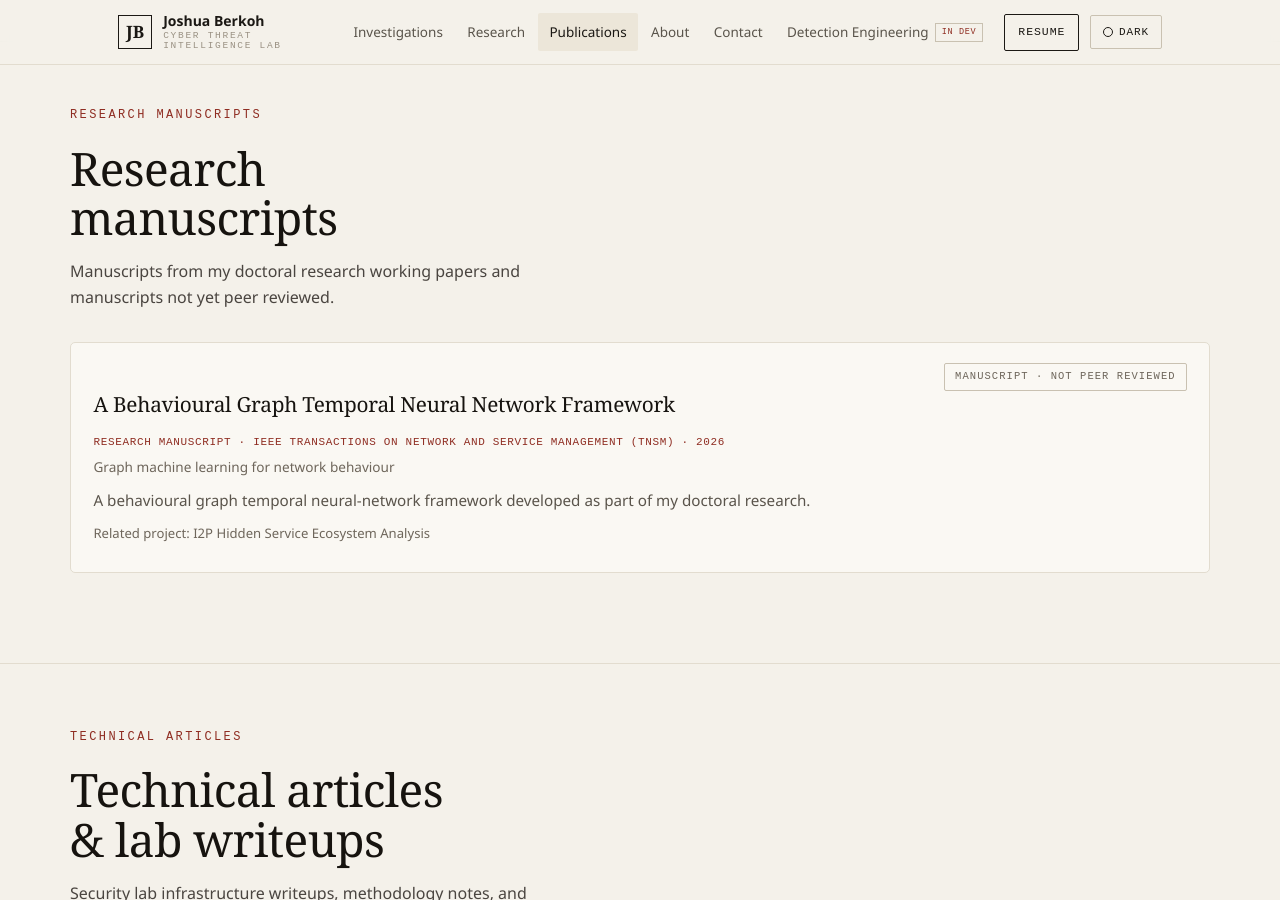
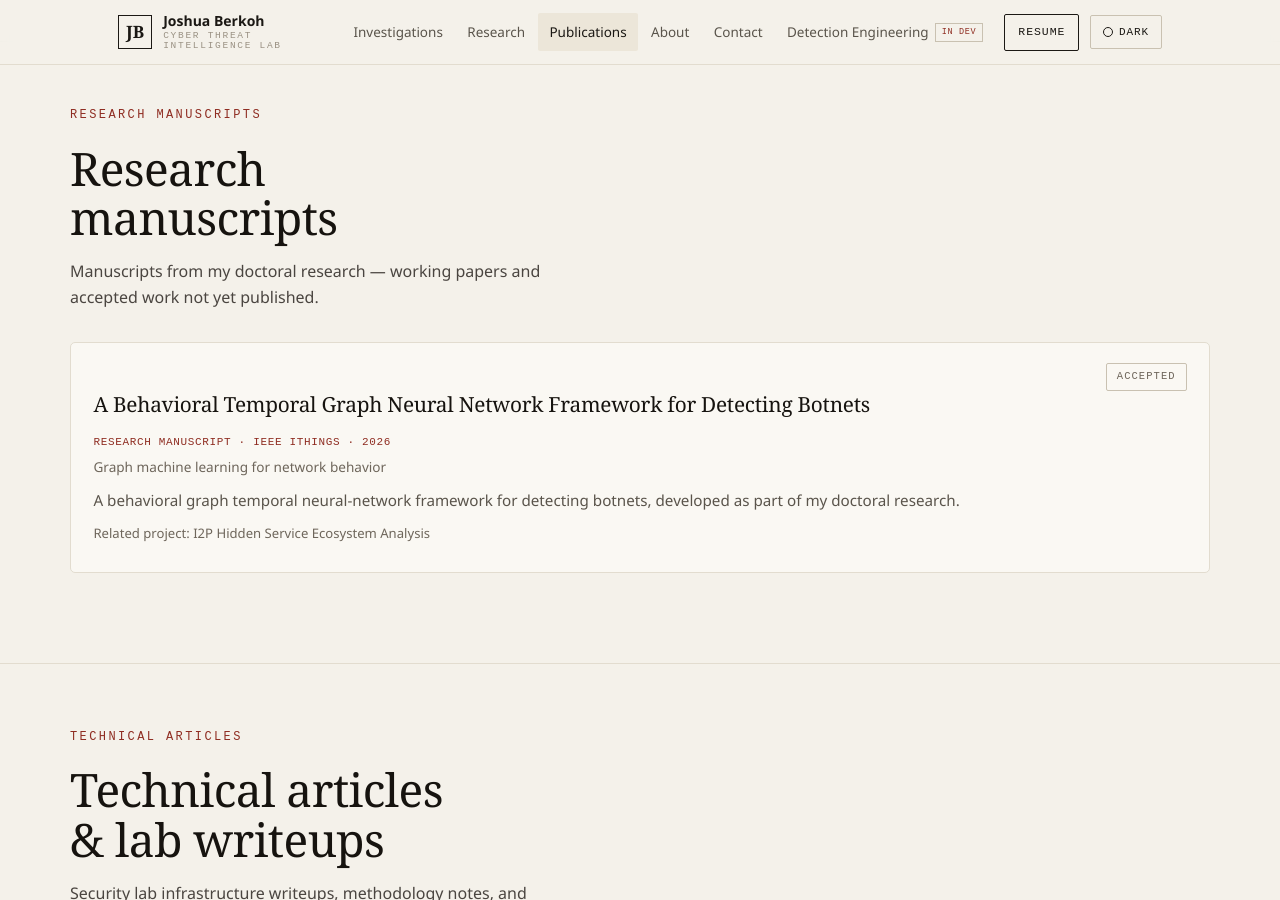
Before and after one commit to joshberk/joshberk.github.io, a Jekyll site: the page built from publications.md, in a window 1280 px wide and 900 px high, scrolled down 2666 px. Built offline with Jekyll 4.4.1, drawn with Linux system fonts in a browser that asks for light colours.

Commit message:
Publications: correct botnet manuscript title/venue, mark accepted

```diff
--- a/_data/publications.yml
+++ b/_data/publications.yml
@@ -9,12 +9,12 @@
 #     - text: "PDF"
 #       url: "link_to_pdf"
 
-- title: "A Behavioural Graph Temporal Neural Network Framework"
-  venue: "IEEE Transactions on Network and Service Management (TNSM)"
+- title: "A Behavioral Temporal Graph Neural Network Framework for Detecting Botnets"
+  venue: "IEEE iThings"
   year: 2026
   type: "Research Manuscript"
-  status: "Manuscript · Not Peer Reviewed"
-  internal_status: "Not Accepted"   # preserved internally; not used as the public-facing label
-  research_area: "Graph machine learning for network behaviour"
-  summary: "A behavioural graph temporal neural-network framework developed as part of my doctoral research."
+  status: "Accepted"
+  internal_status: "Accepted"   # preserved internally; not used as the public-facing label
+  research_area: "Graph machine learning for network behavior"
+  summary: "A behavioral graph temporal neural-network framework for detecting botnets, developed as part of my doctoral research."
   related: "I2P Hidden Service Ecosystem Analysis"
--- a/publications.md
+++ b/publications.md
@@ -39,7 +39,7 @@ permalink: /publications/
   <div class="section-heading">
     <p class="section-kicker">Research Manuscripts</p>
     <h2>Research manuscripts</h2>
-    <p class="section-intro">Manuscripts from my doctoral research working papers and manuscripts not yet peer reviewed.</p>
+    <p class="section-intro">Manuscripts from my doctoral research — working papers and accepted work not yet published.</p>
   </div>
   <div class="pub-list">
     {% for pub in site.data.publications %}
```
